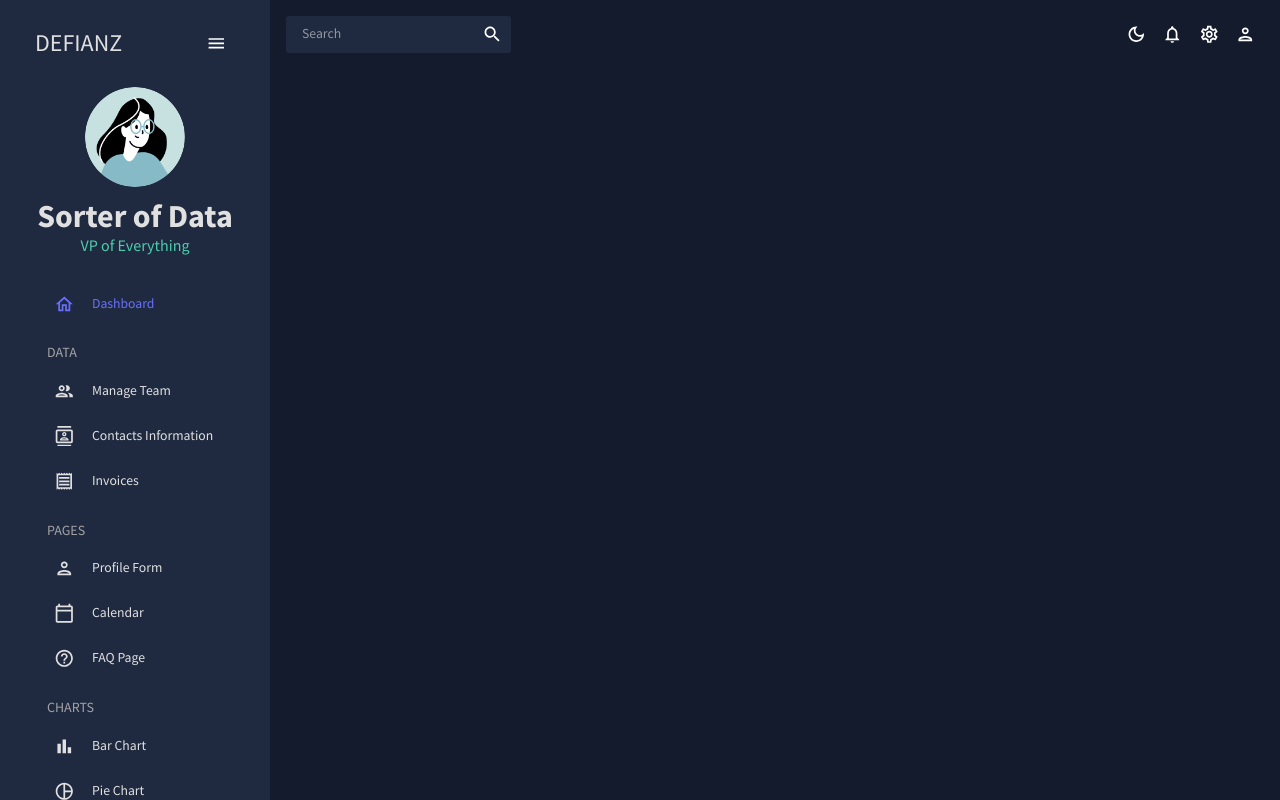
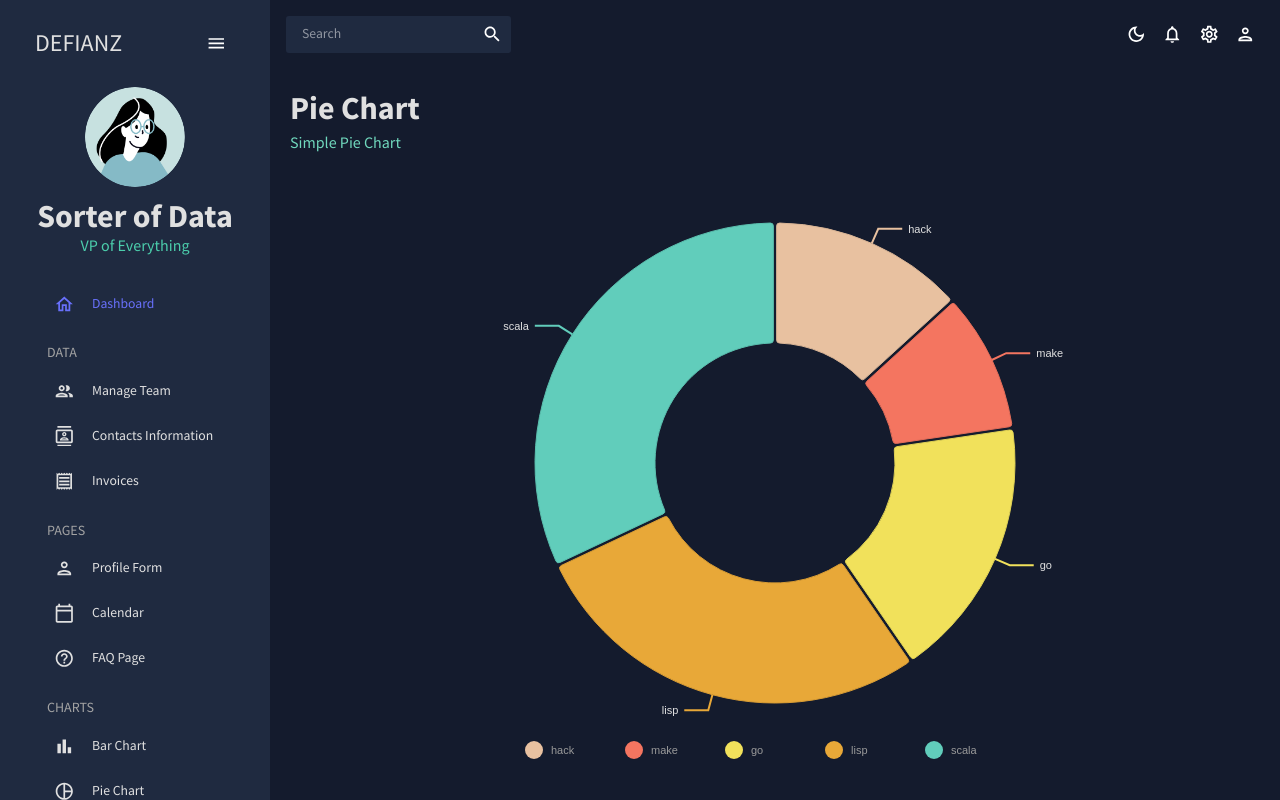
Before and after one commit to DrSLMac/defianz_admin_webbased_ui, a React (Create React App) app: page /pie in a window 1280 px wide. Built offline with nearby package versions, Linux system fonts and the light colour scheme.

Commit message:
built out pie chart

```diff
--- a/src/App.js
+++ b/src/App.js
@@ -10,8 +10,8 @@
 import Calendar from "./scenes/calendar/calendar";
 import FAQ from "./scenes/faq";
 import Bar from "./scenes/bar";
+import Pie from "./scenes/pie";
 // import Line from "./scenes/line";
-// import Pie from "./scenes/pie";
 // import Geography from "./scenes/geography";
 import { CssBaseline, ThemeProvider } from "@mui/material";
 import { ColorModeContext, useMode } from "./theme";
@@ -36,7 +36,7 @@
               <Route path="/calendar" element={<Calendar />} />
               <Route path="/faq" element={<FAQ />} />
               <Route path="/bar" element={<Bar />} />
-              {/* <Route path="/pie" element={<Pie />} /> */}
+              <Route path="/pie" element={<Pie />} />
               {/* <Route path="/line" element={<Line />} /> */}
               {/* <Route path="/geography" element={<Geography />} /> */}
             </Routes>
--- a/src/components/PieChart.jsx
+++ b/src/components/PieChart.jsx
@@ -0,0 +1,122 @@
+import { useTheme } from "@mui/material"
+import { ResponsivePie } from "@nivo/pie"
+import { tokens } from "../theme"
+import { mockPieData as data } from "../data/mockData"
+
+
+const PieChart = () => {
+    const theme = useTheme()
+    const colors = tokens(theme.palette.mode)
+
+    return (
+        <ResponsivePie
+        data={data}
+        theme={{
+        axis: {
+          domain: {
+            line: {
+              stroke: colors.grey[100],
+            },
+          },
+          legend: {
+            text: {
+              fill: colors.grey[100],
+            },
+          },
+          ticks: {
+            line: {
+              stroke: colors.grey[100],
+              strokeWidth: 1,
+            },
+            text: {
+              fill: colors.grey[100],
+            },
+          },
+        },
+            legends: {
+            text: {
+                fill: colors.grey[100],
+            },
+            },
+        }}
+        margin={{ top: 40, right: 80, bottom: 80, left: 80 }}
+        innerRadius={0.5}
+        padAngle={0.7}
+        cornerRadius={3}
+        activeOuterRadiusOffset={8}
+        borderWidth={1}
+        borderColor={{
+            from: 'color',
+            modifiers: [
+                [
+                    'darker',
+                    0.2
+                ]
+            ]
+        }}
+        arcLinkLabelsSkipAngle={10}
+        arcLinkLabelsTextColor={colors.grey[100]}
+        arcLinkLabelsThickness={2}
+        arcLinkLabelsColor={{ from: 'color' }}
+        enableArcLabels={false}
+        arcLabelsSkipAngle={10}
+        arcLabelsTextColor={{
+            from: 'color',
+            modifiers: [
+                [
+                    'darker',
+                    2
+                ]
+            ]
+        }}
+        defs={[
+            {
+                id: 'dots',
+                type: 'patternDots',
+                background: 'inherit',
+                color: 'rgba(255, 255, 255, 0.3)',
+                size: 4,
+                padding: 1,
+                stagger: true
+            },
+            {
+                id: 'lines',
+                type: 'patternLines',
+                background: 'inherit',
+                color: 'rgba(255, 255, 255, 0.3)',
+                rotation: -45,
+                lineWidth: 6,
+                spacing: 10
+            }
+        ]}
+
+        legends={[
+            {
+                anchor: 'bottom',
+                direction: 'row',
+                justify: false,
+                translateX: 0,
+                translateY: 56,
+                itemsSpacing: 0,
+                itemWidth: 100,
+                itemHeight: 18,
+                itemTextColor: '#999',
+                itemDirection: 'left-to-right',
+                itemOpacity: 1,
+                symbolSize: 18,
+                symbolShape: 'circle',
+                effects: [
+                    {
+                        on: 'hover',
+                        style: {
+                            itemTextColor: '#000'
+                        }
+                    }
+                ]
+            }
+        ]}
+    />
+    )
+}
+
+export default PieChart
--- a/src/scenes/pie/index.jsx
+++ b/src/scenes/pie/index.jsx
@@ -0,0 +1,16 @@
+import { Box } from "@mui/material"
+import Header from "../../components/Header"
+import PieChart from "../../components/PieChart"
+
+const Pie = () => {
+    return (
+        <Box m="20px">
+            <Header title="Pie Chart" subtitle="Simple Pie Chart" />
+            <Box height="75vh">
+                <PieChart />
+            </Box>
+        </Box>
+    )
+}
+
+export default Pie
```
